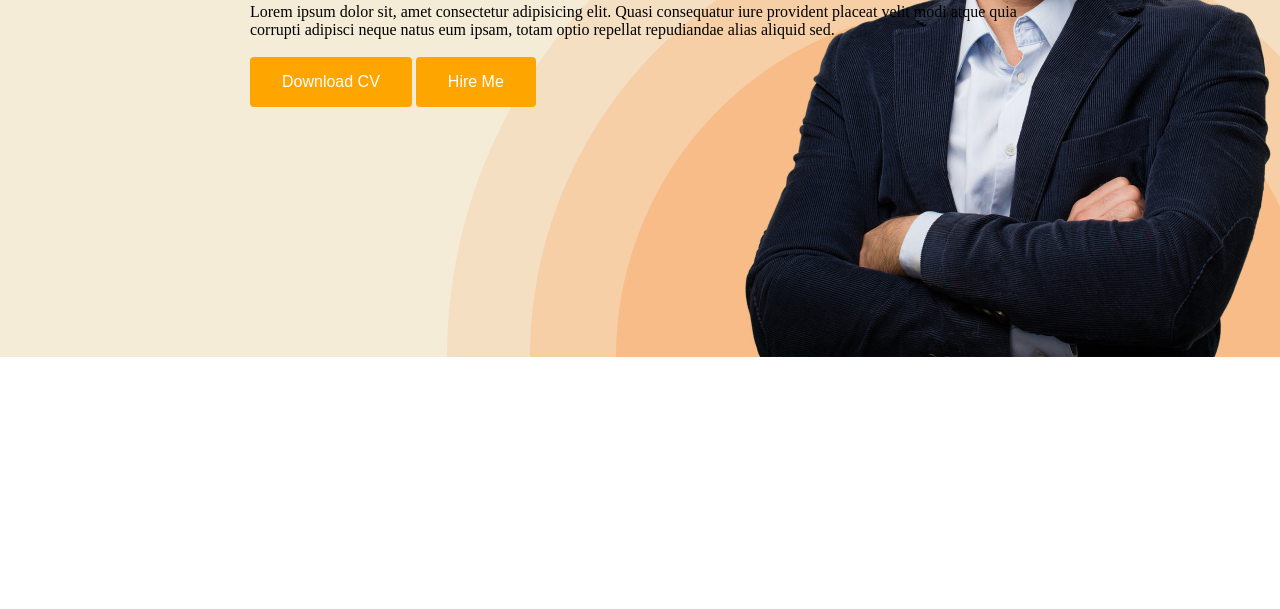
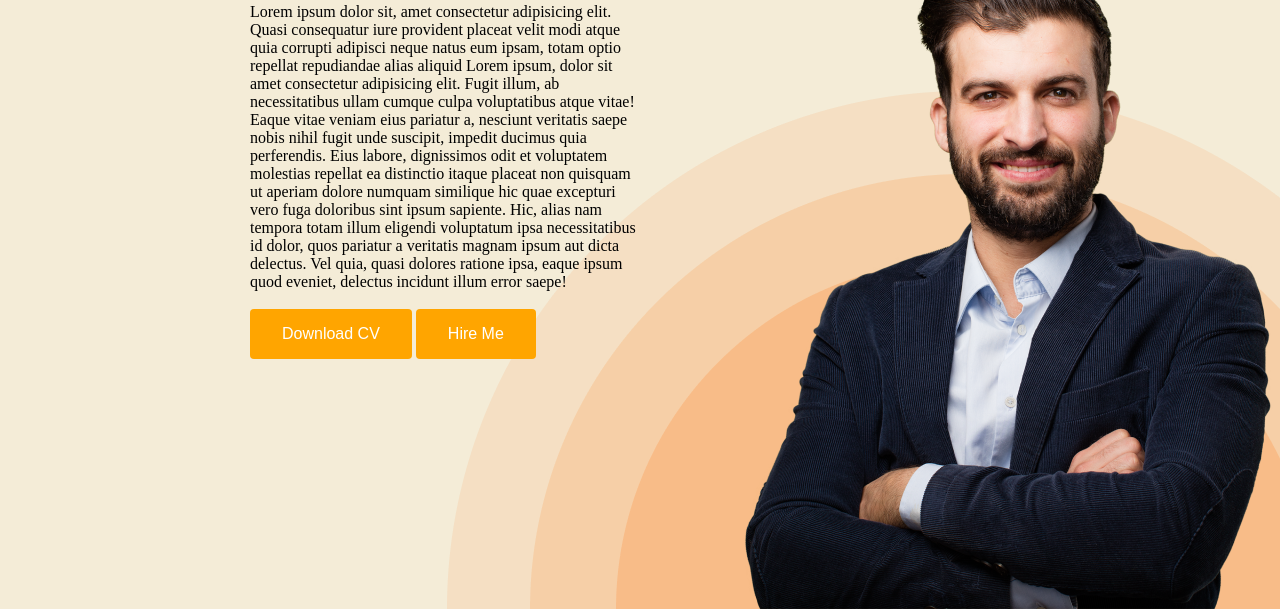
Before and after one commit to AbdullahAlAbid539/Portforio, a plain HTML site: page index.html in a window 1280 px wide. Shown: the part 410-1019 px from the top of the page. Before the commit the page ends 800 px from the top, so only its background shows below. Drawn offline with Linux system fonts and the light colour scheme.

Commit message:
first commit

```diff
--- a/index.css
+++ b/index.css
@@ -1,3 +1,4 @@
+
 a{
     text-decoration: none;
     color: black;
@@ -50,3 +51,6 @@ li{
     background-position: bottom right;
     background-repeat: no-repeat;
 }
+p{
+    width: 50%;
+}
--- a/index.html
+++ b/index.html
@@ -27,7 +27,7 @@
                 <p>
                     Lorem ipsum dolor sit, amet consectetur adipisicing elit. Quasi consequatur iure provident placeat
                     velit modi atque quia corrupti adipisci neque natus eum ipsam, totam optio repellat repudiandae
-                    alias aliquid sed.
+                    alias aliquid Lorem ipsum, dolor sit amet consectetur adipisicing elit. Fugit illum, ab necessitatibus ullam cumque culpa voluptatibus atque vitae! Eaque vitae veniam eius pariatur a, nesciunt veritatis saepe nobis nihil fugit unde suscipit, impedit ducimus quia perferendis. Eius labore, dignissimos odit et voluptatem molestias repellat ea distinctio itaque placeat non quisquam ut aperiam dolore numquam similique hic quae excepturi vero fuga doloribus sint ipsum sapiente. Hic, alias nam tempora totam illum eligendi voluptatum ipsa necessitatibus id dolor, quos pariatur a veritatis magnam ipsum aut dicta delectus. Vel quia, quasi dolores ratione ipsa, eaque ipsum quod eveniet, delectus incidunt illum error saepe!
                 </p><br>
                 <button class="button-primary">Download CV</button>
                 <button class="button-primary">Hire Me</button>
```
